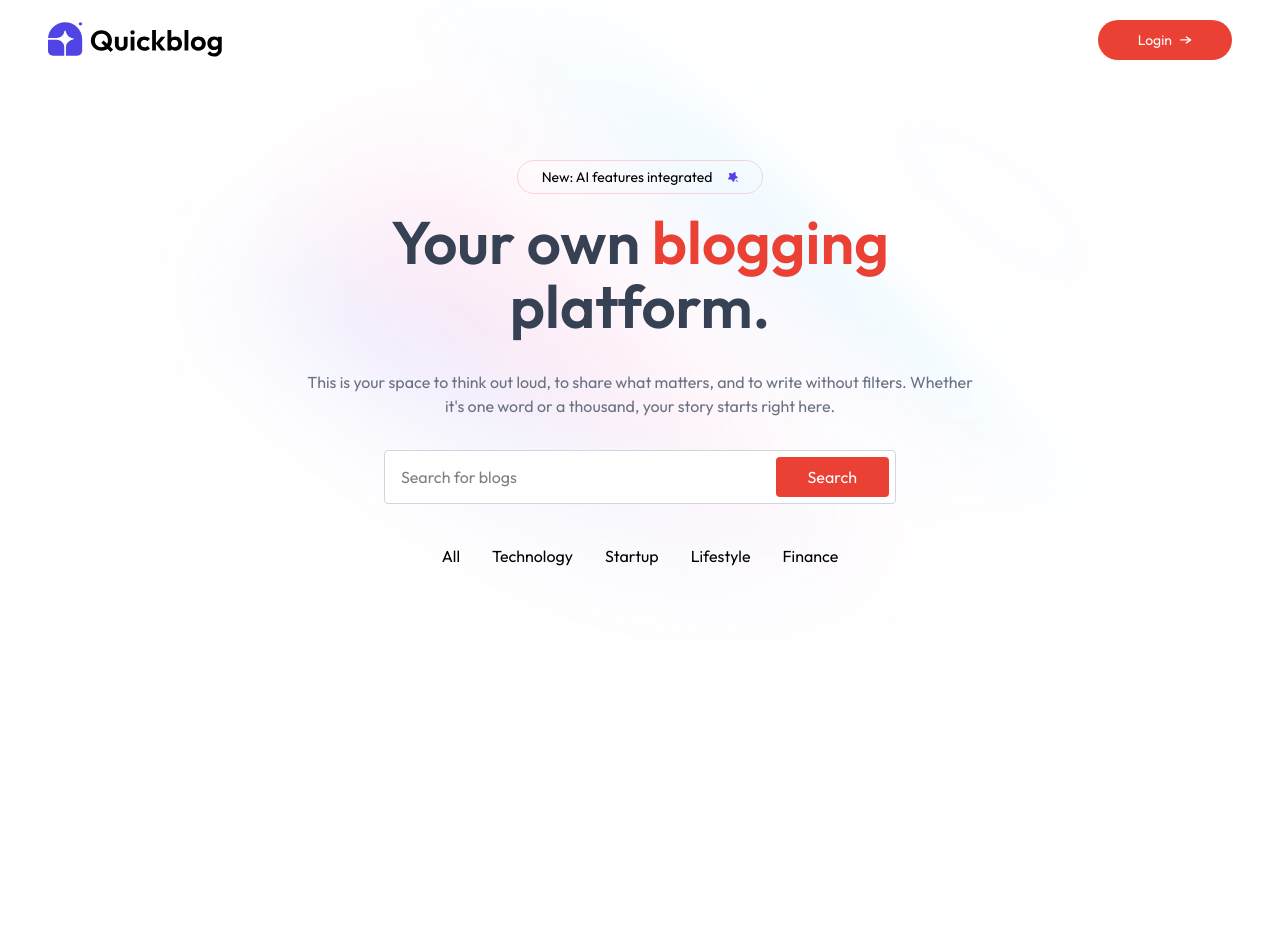
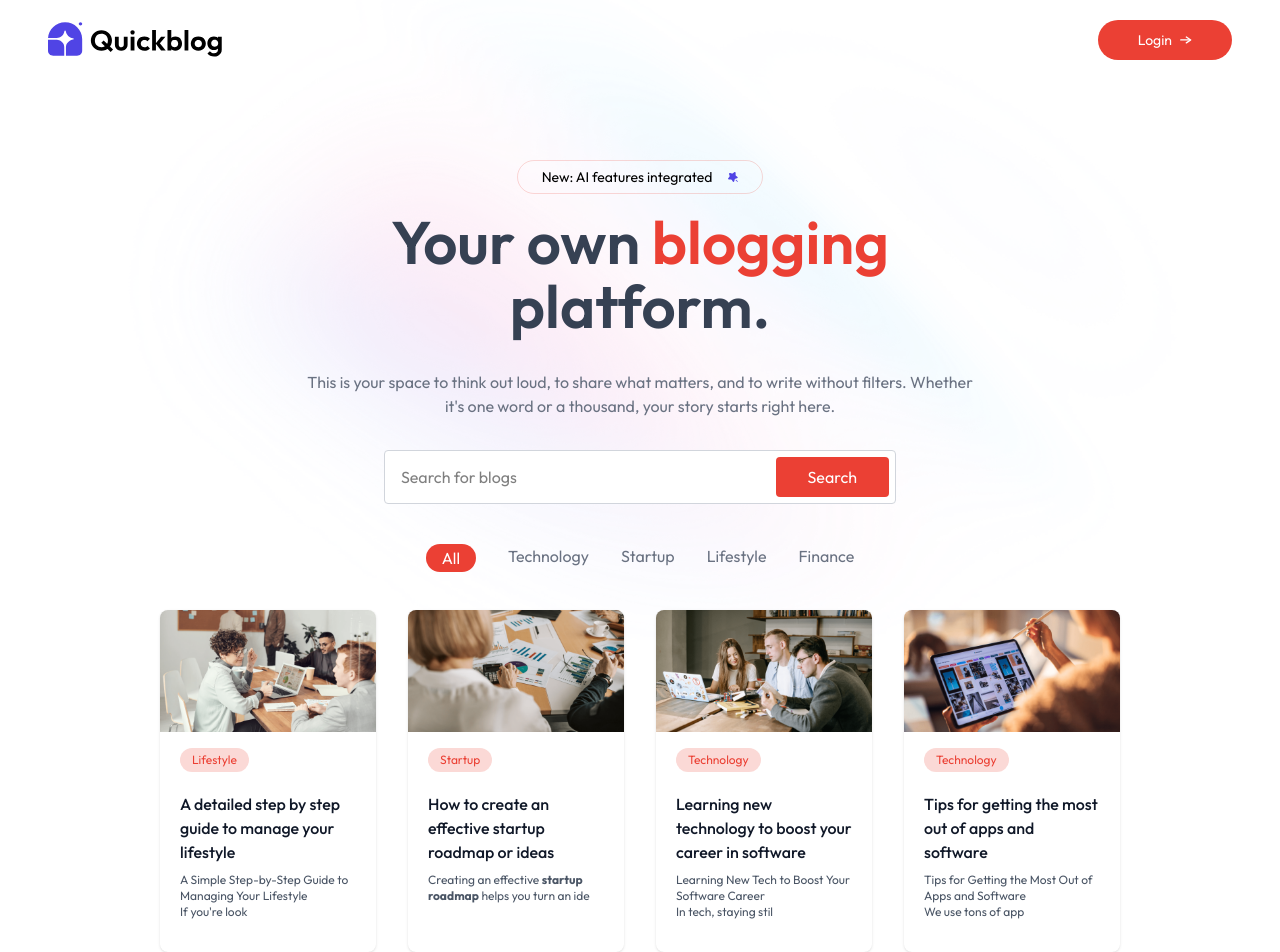
Before and after one commit to shaheedk/blogger-client, a React (Vite) app: page / in a window 1280 px wide. Shown: the top 952 px of the page. Before the commit the page ends 800 px from the top, so only its background shows below. Built offline with nearby package versions, Linux system fonts and the light colour scheme.

Commit message:
final commit

```diff
--- a/package.json
+++ b/package.json
@@ -11,6 +11,7 @@
   },
   "dependencies": {
     "@tailwindcss/vite": "^4.1.11",
+    "motion": "^12.23.0",
     "react": "^19.1.0",
     "react-dom": "^19.1.0",
     "react-router-dom": "^7.6.3",
--- a/src/App.tsx
+++ b/src/App.tsx
@@ -8,7 +8,7 @@
     <div>
       <Routes>
         <Route path="/" element={<Home/>}/>
-        <Route path="/blog" element={<Blogs/>}/>
+        <Route path="/blog/:id" element={<Blogs/>}/>
 
       </Routes>
     </div>
--- /dev/null
+++ b/src/components/Home/BlogCard.tsx
@@ -0,0 +1,28 @@
+import { useNavigate } from "react-router-dom";
+import type { Blog } from "../../types/Blog";
+
+
+type BlogProps={
+    blog:Blog;
+}
+
+const BlogCard = ({blog}:BlogProps) => {
+    const {title,description,category,image,_id}=blog;
+const navigate=useNavigate()
+  return (
+    <div onClick={()=>navigate(`/blog/${_id}`)} className="w-full rounded-lg overflow-hidden shadow hover:scale-105 hover:shadow-primary/25 duration-300 cursor-pointer">
+    <img src={image} alt="aspect-video" />
+    <span className="ml-5 mt-4 px-3 py-1 inline-block bg-primary/20 rounded-full text-primary text-xs" >{category}</span>
+   <div className="p-5">
+ <h5 className="mb-2 font-medium text-gray-900"> {title} </h5>
+   <p
+  className="mb-3 text-xs text-gray-600"
+  dangerouslySetInnerHTML={{ __html: description.slice(0, 80) }}
+></p>
+
+   </div>
+    </div>
+  )
+}
+
+export default BlogCard
--- a/src/components/Home/BlogList.tsx
+++ b/src/components/Home/BlogList.tsx
@@ -1,23 +1,40 @@
-import { blogCategories } from "../../assets/assets"
+import { useState } from "react";
+import { blog_data, blogCategories } from "../../assets/assets";
+import { motion } from "motion/react"
+import BlogCard from "./BlogCard";
 
 const BlogList = () => {
+  const [menu, setMenu] = useState("All");
   return (
     <div>
       <div className="flex justify-center gap-4 sm:gap-8 my-10 relative">
-{
-  blogCategories.map((item,index)=>(
-<div className="relative" key={index}>
-  <button>{item}</button>
-</div>
-  ))
-}
+        {blogCategories.map((item) => (
+          <div key={item} className="relative">
+            <button
+              onClick={() => setMenu(item)}
+              className={`cursor-pointer text-gray-500 ${
+                menu === item && `text-white px-4 pt-0.5`
+              }`}
+            >
+              {item}
+              {menu === item && (
+                <motion.div
+                layoutId="underline"
+                transition={{type:'spring',stiffness:500,damping:30}}
+                className="absolute left-0 right-0 top-0 h-7 -z-1 bg-primary rounded-full"></motion.div>
+              )}
+            </button>
+          </div>
+        ))}
       </div>
-      <div>
-        {/* ----- blog cards ---- */}
+{ /* ----- blog cards ---- */ }
+      <div className='grid grid-cols-1 sm:grid-cols-2 md:grid-cols-3 xl:grid-cols-4 gap-8 mb-24 mx-8 sm:mx-16 xl:mx-40'>
+
+        {blog_data.filter((blog) => menu === "All" ? true : blog.category === menu).map((blog)=><BlogCard key={blog._id} blog={blog} />)}
 
       </div>
     </div>
-  )
-}
+  );
+};
 
-export default BlogList
+export default BlogList;
--- /dev/null
+++ b/src/types/Blog.ts
@@ -0,0 +1,7 @@
+export type Blog = {
+  _id: string;
+  title: string;
+  description: string;
+  category: string;
+  image: string;
+};
```
Also changed, not shown: 1 other file (tests, documents, lock files or other folders).
